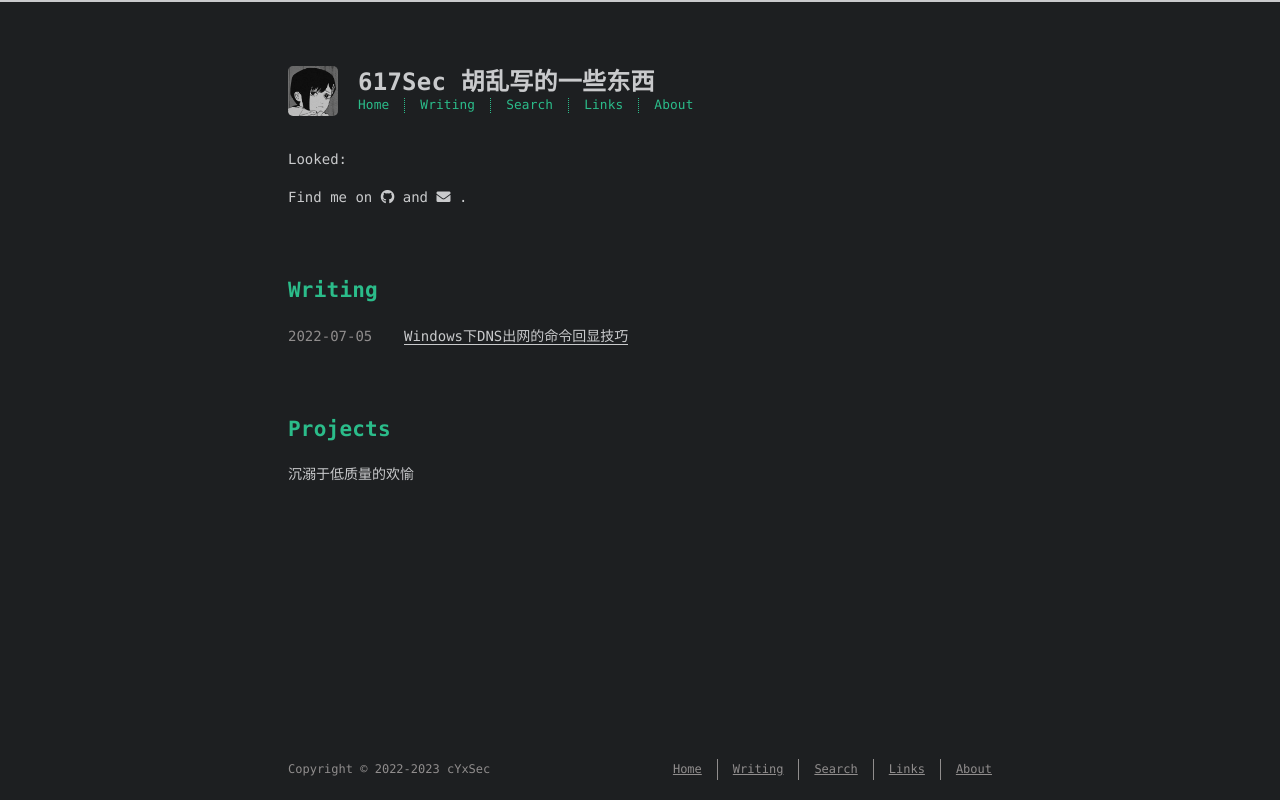
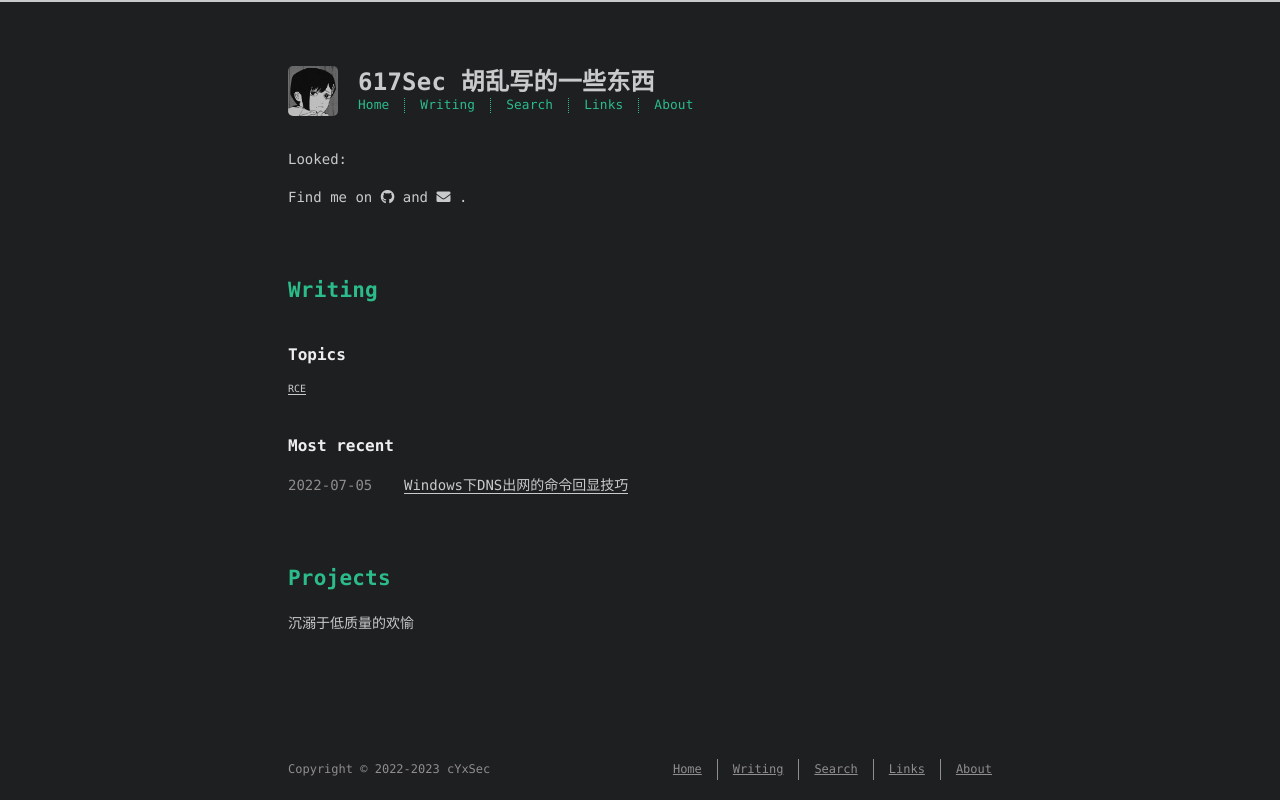
Before and after one commit to Dr-S1x17/Dr-S1x17.github.io, a plain HTML site: page index.html in a window 1280 px wide. Drawn offline with nearby package versions, Linux system fonts and the light colour scheme; some packages are replaced by stand-ins of ours; a script that the page names is missing; a web font is replaced by a local one.

Commit message:
Site updated: 2023-02-28 15:02:12

```diff
--- a/index.html
+++ b/index.html
@@ -121,6 +121,12 @@
 <section id="writing">
   <span class="h1"><a href="/archives/">Writing</a></span>
 
+  <span class="h2">Topics</span>
+  <span class="widget tagcloud">
+    <a href="/tags/RCE/" style="font-size: 10px;">RCE</a>
+  </span>
+  <span class="h2">Most recent</span>
+
   <ul class="post-list">
 
 
@@ -153,7 +159,7 @@
 
 
 <section id="projects">
-  <span class="h1"><a target="_blank" rel="noopener" href="http://github.com/probberechts">Projects</a></span>
+  <span class="h1"><a href="/null">Projects</a></span>
   <ul class="project-list">
 
       <li class="project-item">
```
